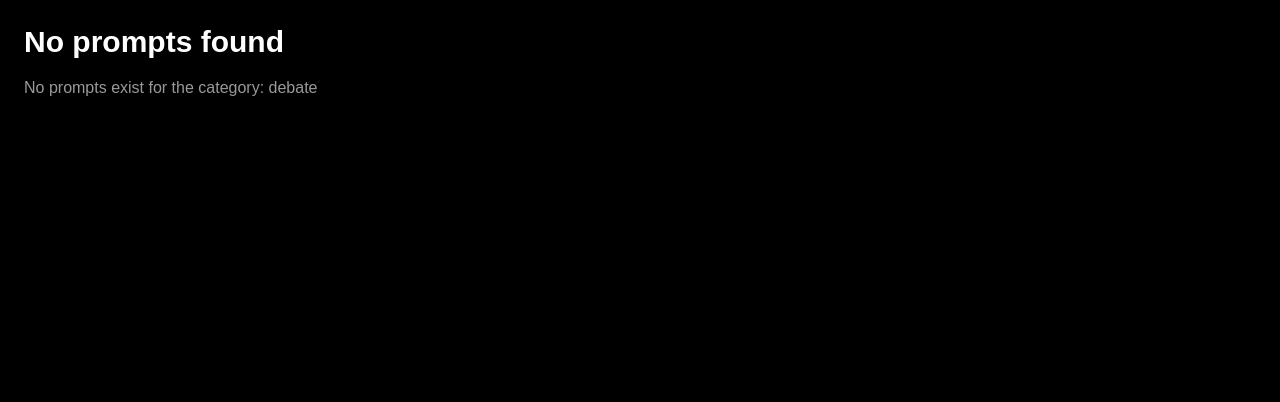
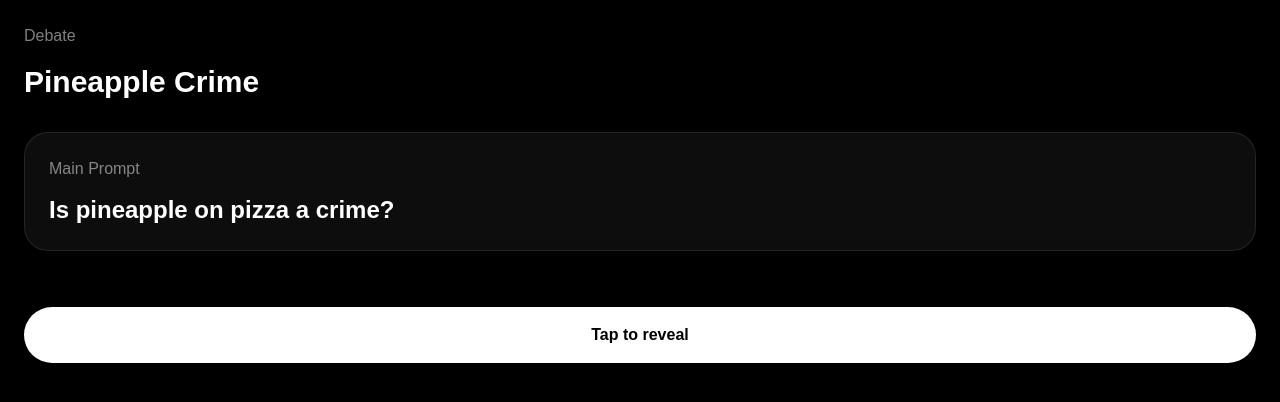
Before and after one commit to nakatoworldwide/spill-the-heat-V1, a Next.js app: page /play/debate in a window 1280 px wide. Shown: the top 402 px of the page. Built offline with nearby package versions, Linux system fonts and the light colour scheme.

Commit message:
Update prompts.ts
1 debate

```diff
--- a/src/data/prompts.ts
+++ b/src/data/prompts.ts
@@ -1218,4 +1218,26 @@ export const prompts: Prompt[] = [
     openingStyle: "hypothetical",
     tags: ["animals", "hypothetical", "chaos", "feral"],
   },
+  {
+  id: "debate-001",
+  category: "debate",
+  title: "Pineapple Crime",
+  mainPrompt: "Is pineapple on pizza a crime?",
+  openingStyle: "direct",
+  reveals: [
+    {
+      label: "Follow-up",
+      text: "Is it actually bad, or do people just hate it because the internet told them to?",
+    },
+    {
+      label: "Debate Twist",
+      text: "Defend the opposite side for 30 seconds.",
+    },
+  ],
+  entryIntensity: 1,
+  finalIntensity: 2,
+  risk: "low",
+  type: "debate",
+  tags: ["food", "hot take", "fun"],
+}
 ];
```
